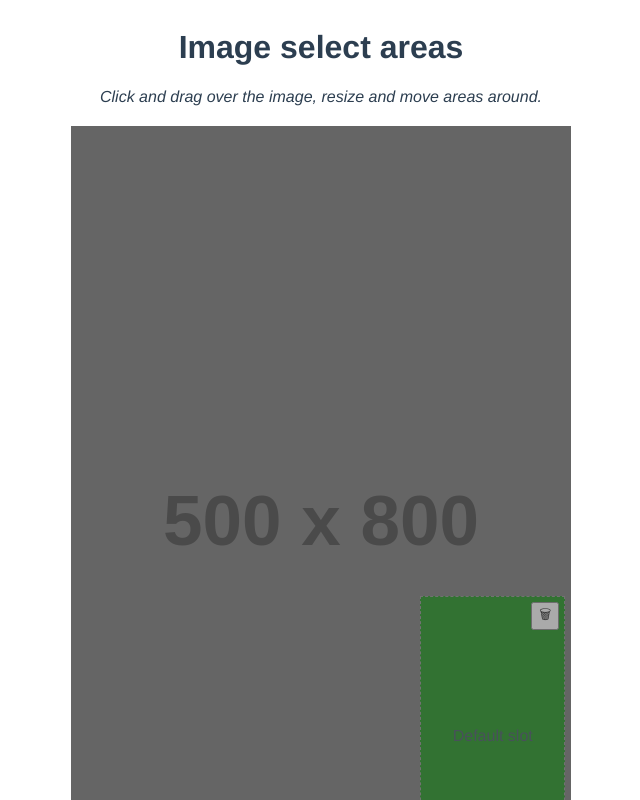
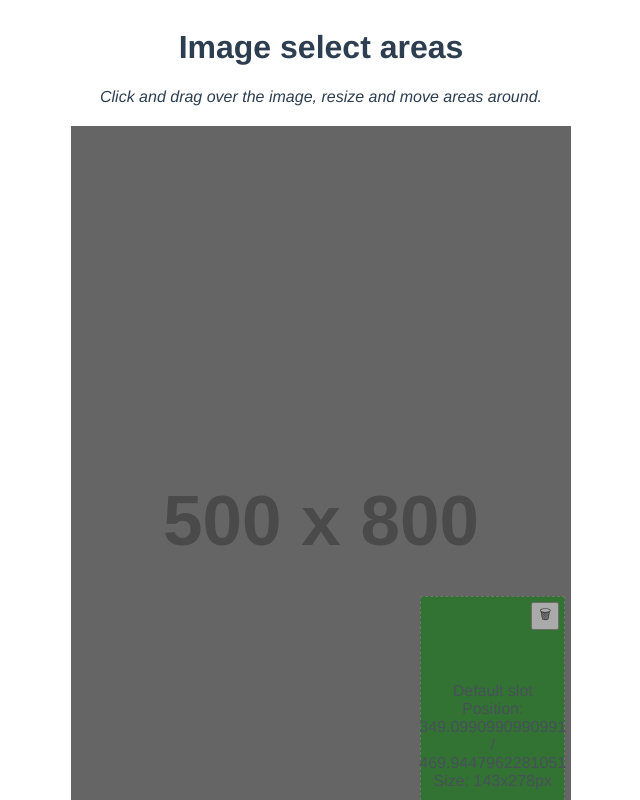
Before and after one commit to carestad/vue-image-select-areas, a Vue app: page / in a window 1280 px wide. Shown: the top 800 px of the page, without its empty margins (319-959 px from the left). Built offline with nearby package versions, Linux system fonts and the light colour scheme.

Commit message:
More info in default slot

```diff
--- a/src/App.vue
+++ b/src/App.vue
@@ -37,8 +37,12 @@ function clearAreas() {
         @added="dealWithAdded"
         v-model="areas"
       >
-        <template #default>
-          <span>Default slot</span>
+        <template #default="area">
+          <div>
+            <div>Default slot</div>
+            <div>Position: {{area.left}} / {{area.top}}</div>
+            <div>Size: {{Math.round(area.width)}}x{{Math.round(area.height)}}px</div>
+          </div>
         </template>
       </image-select-areas>
     </div>
```
